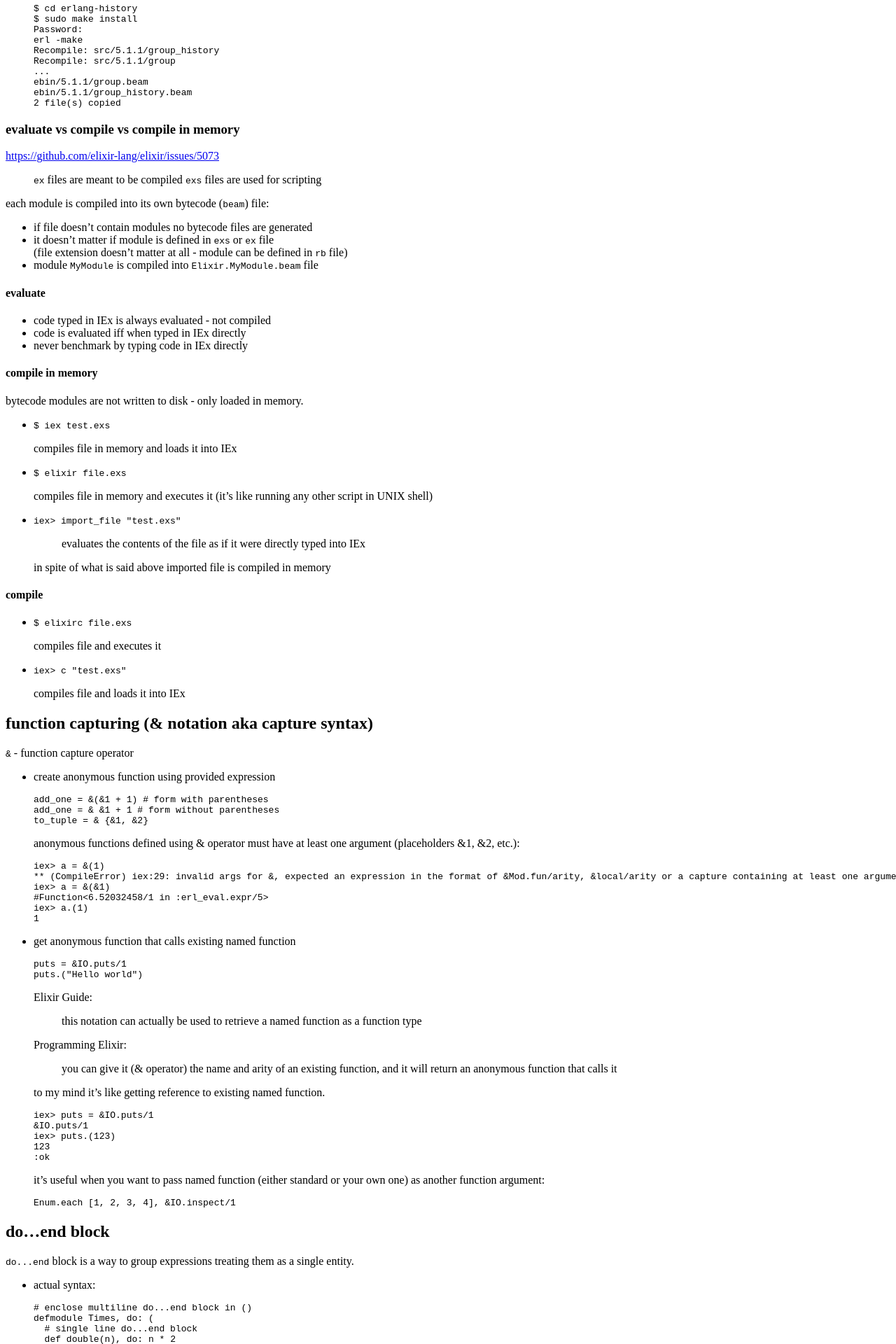
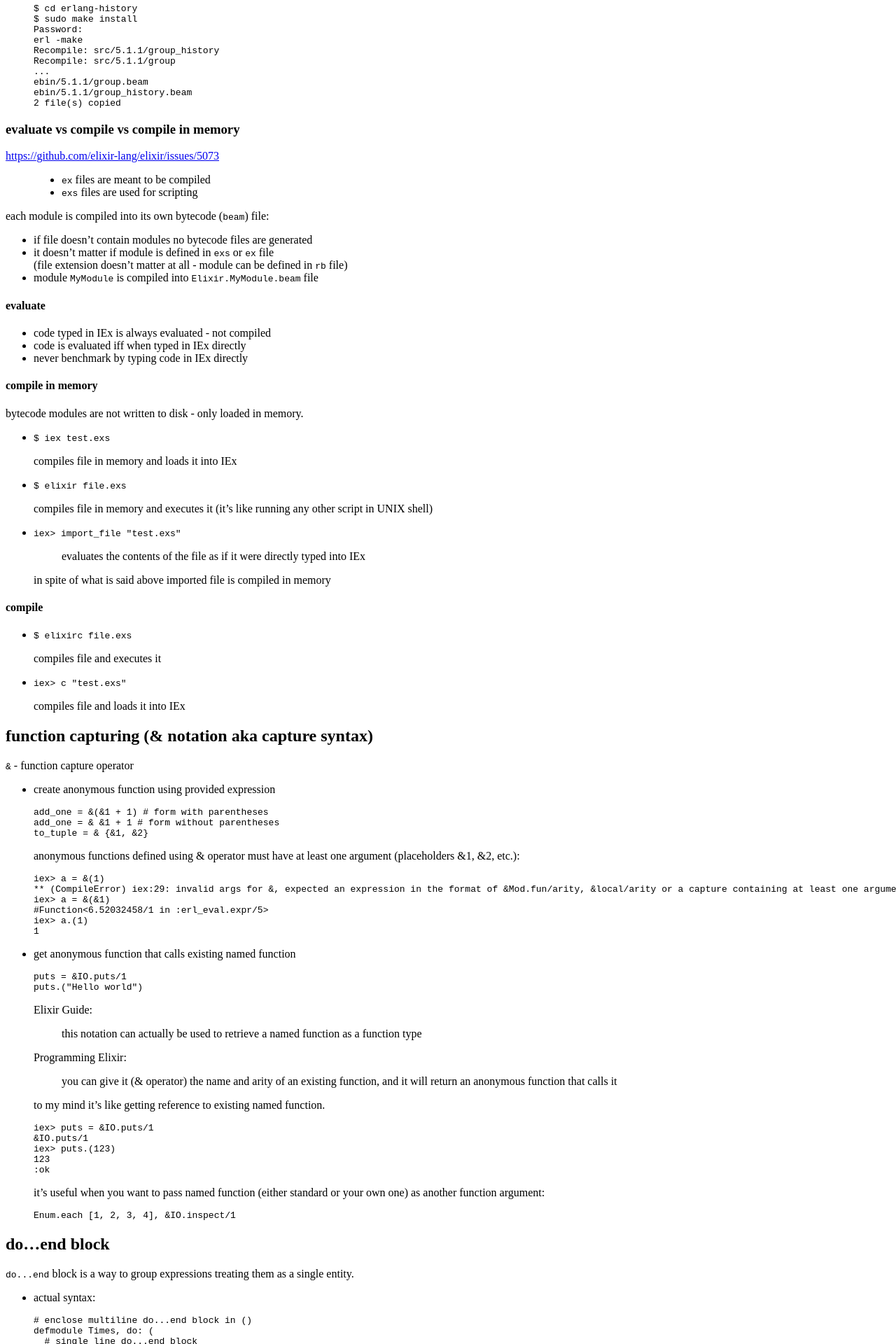
Before and after one commit to tap349/tap349.github.io, a Jekyll site: the page built from _posts/2016-12-31-elixir-notes.md, in a window 1280 px wide. Shown: the part 1038-2958 px from the top of the page at 70% size. Built offline with Jekyll 4.4.1, drawn with Linux system fonts in a browser that asks for light colours.

Commit message:
update 2017-01-02_05:27:00

```diff
--- a/_posts/2016-12-31-elixir-notes.md
+++ b/_posts/2016-12-31-elixir-notes.md
@@ -70,8 +70,8 @@
 
 <https://github.com/elixir-lang/elixir/issues/5073>
 
-> `ex` files are meant to be compiled
-> `exs` files are used for scripting
+> - `ex` files are meant to be compiled
+> - `exs` files are used for scripting
 
 each module is compiled into its own bytecode (`beam`) file:
 
```
